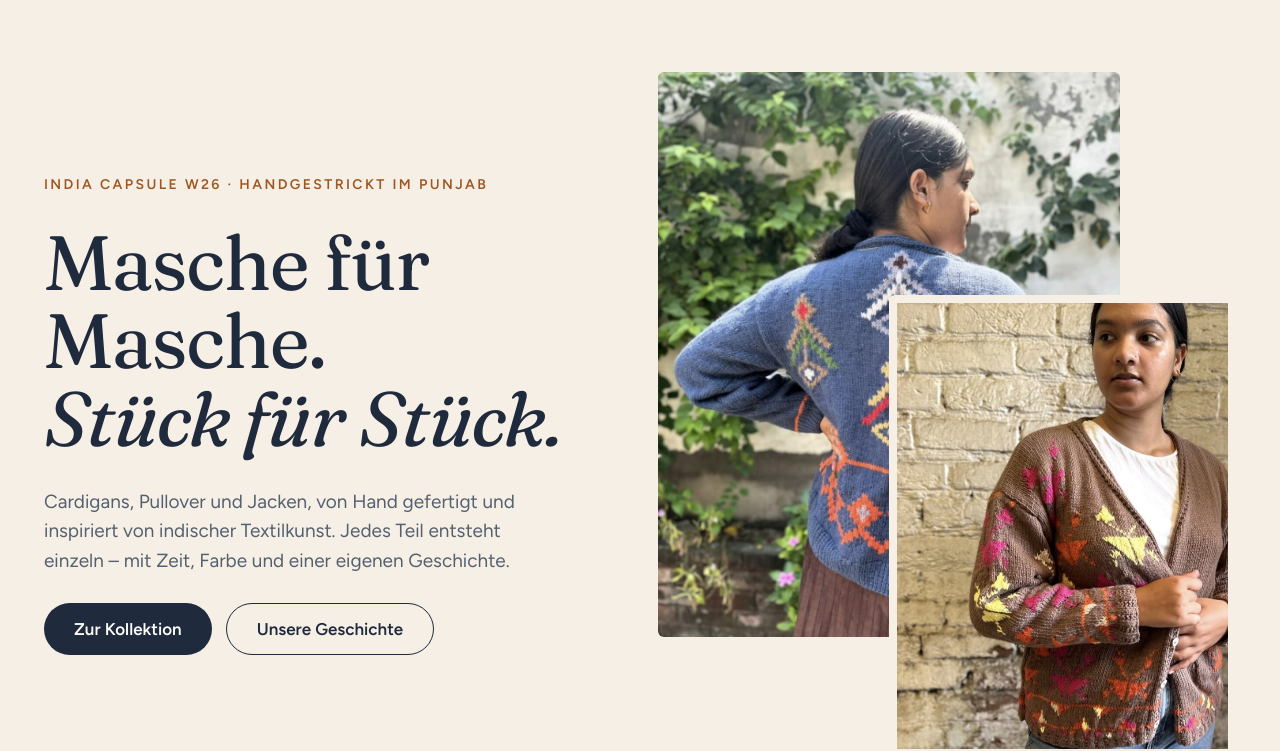
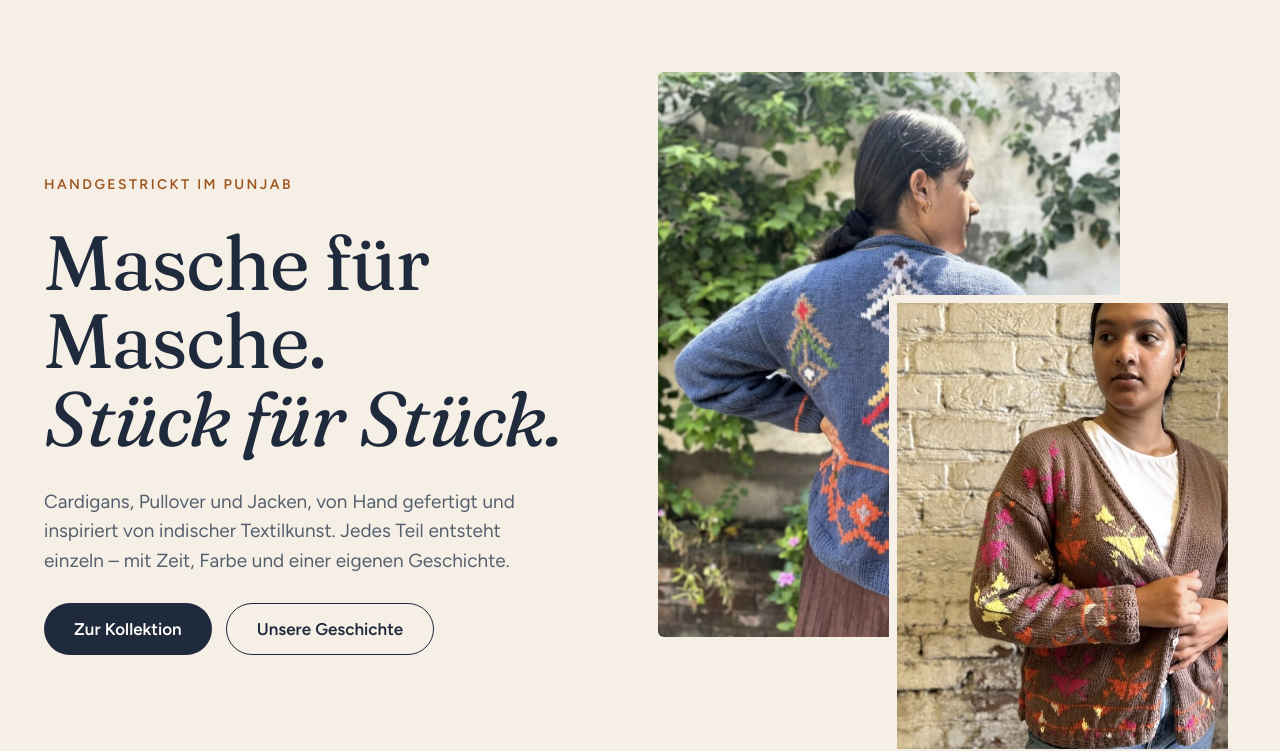
Before and after one commit to fraendk-lang/loomy-shop, a plain HTML site: page index.html in a window 1280 px wide. Shown: the part 73-824 px from the top of the page. Drawn offline with Linux system fonts and the light colour scheme.

Commit message:
Shop: Hinweis auf India Capsule W26 entfernt
Co-Authored-By: Claude Opus 5.5 <noreply@anthropic.com>
Claude-Session: https://claude.ai/code/session_01GYjcLfHKab3m7hJtmJMQzK

```diff
--- a/index.html
+++ b/index.html
@@ -166,7 +166,7 @@ footer a{color:var(--on-dark-muted)}footer a:hover{color:var(--on-dark)}
 <main>
 <section id="top" class="wrap hero">
   <div class="hero-text">
-    <p class="eyebrow">India Capsule W26 · Handgestrickt im Punjab</p>
+    <p class="eyebrow">Handgestrickt im Punjab</p>
     <h1 class="serif">Masche für Masche.<br><em>Stück für Stück.</em></h1>
     <p class="lead">Cardigans, Pullover und Jacken, von Hand gefertigt und inspiriert von indischer Textilkunst. Jedes Teil entsteht einzeln – mit Zeit, Farbe und einer eigenen Geschichte.</p>
     <div class="actions">
```
